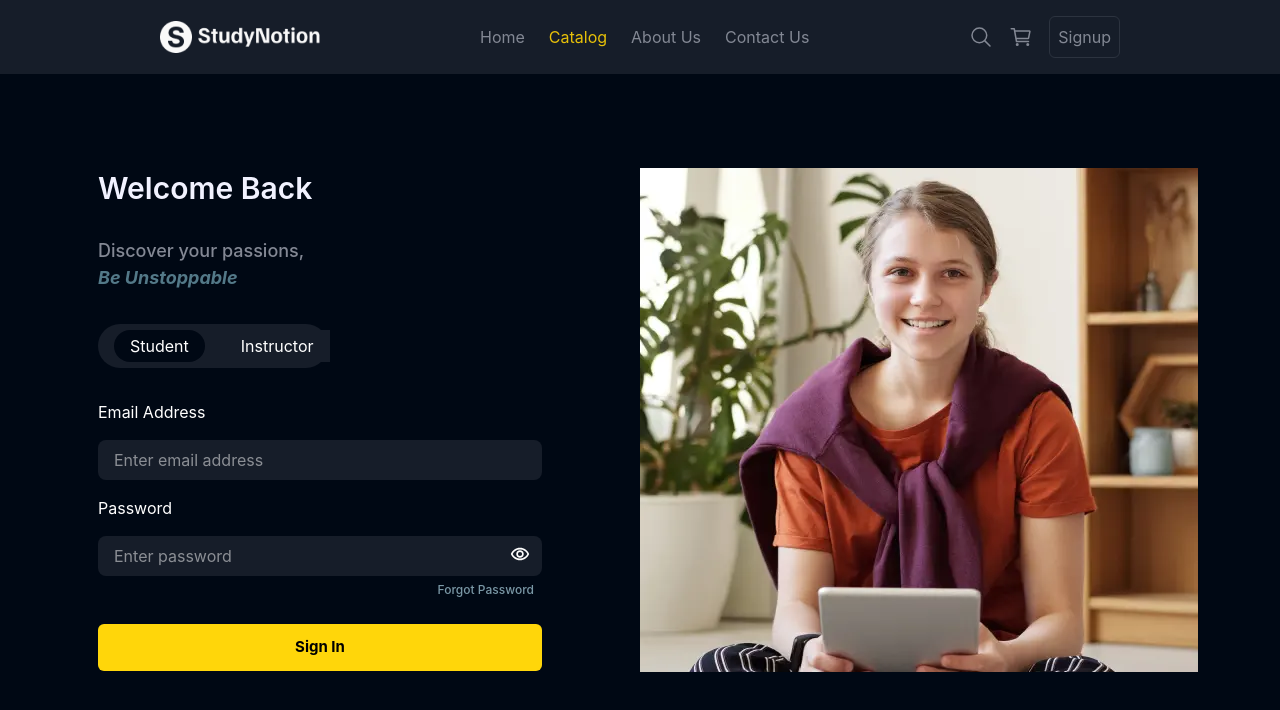
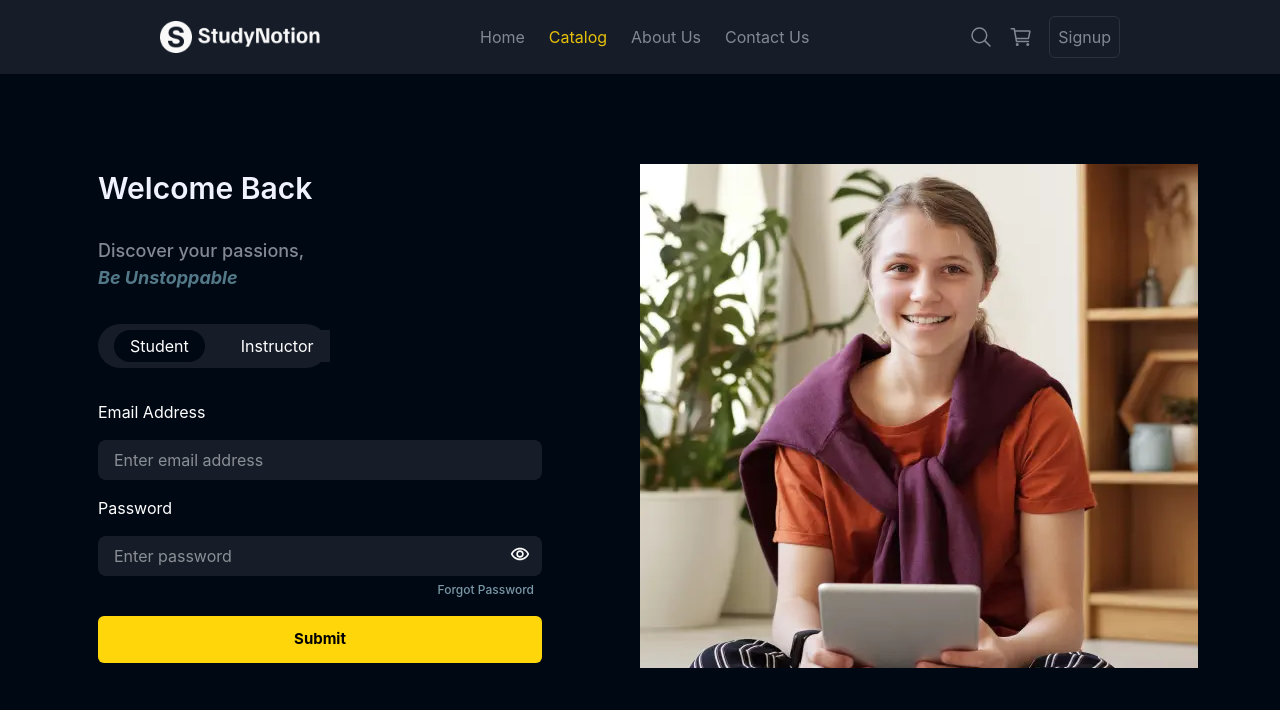
Before and after one commit to aanchalpahuja18/EdTech_Project, a React (Vite) app in the folder client/: page /login in a window 1280 px wide. Shown: the top 710 px of the page. Built offline with nearby package versions, Linux system fonts and the light colour scheme.

Commit message:
Button functionality added

```diff
--- a/client/src/pages/Login.jsx
+++ b/client/src/pages/Login.jsx
@@ -68,9 +68,11 @@ const Login = () => {
                         </div>
                     </div>
                 </div>
+
+                <div className='flex flex-col mt-10'>
+                    <button type='submit' className={`text-center text-[15px] px-6 py-3 rounded-md font-bold bg-yellow-50 text-black hover:scale-95 transition-all duration-200 cursor-pointer`}>Submit</button>
+                </div>
             </form>
-
-            <CTAButton active={true} linkTo={"/"}>Sign In</CTAButton>
         </div>
         {/* right image part */}
         <div className='w-[50%]'>
```
